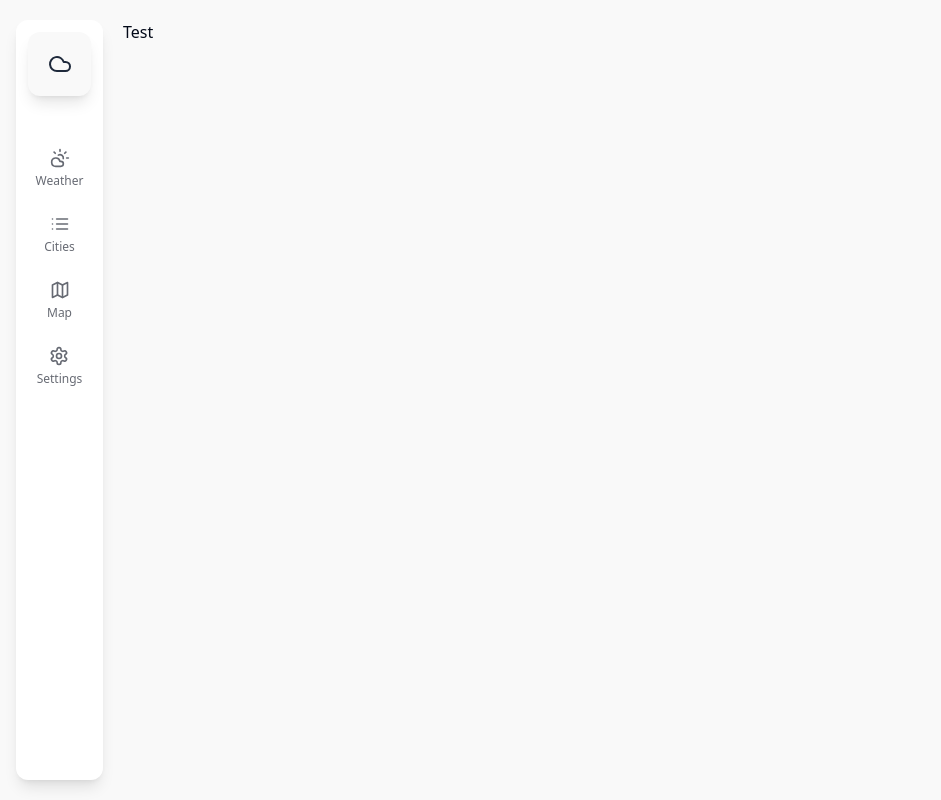
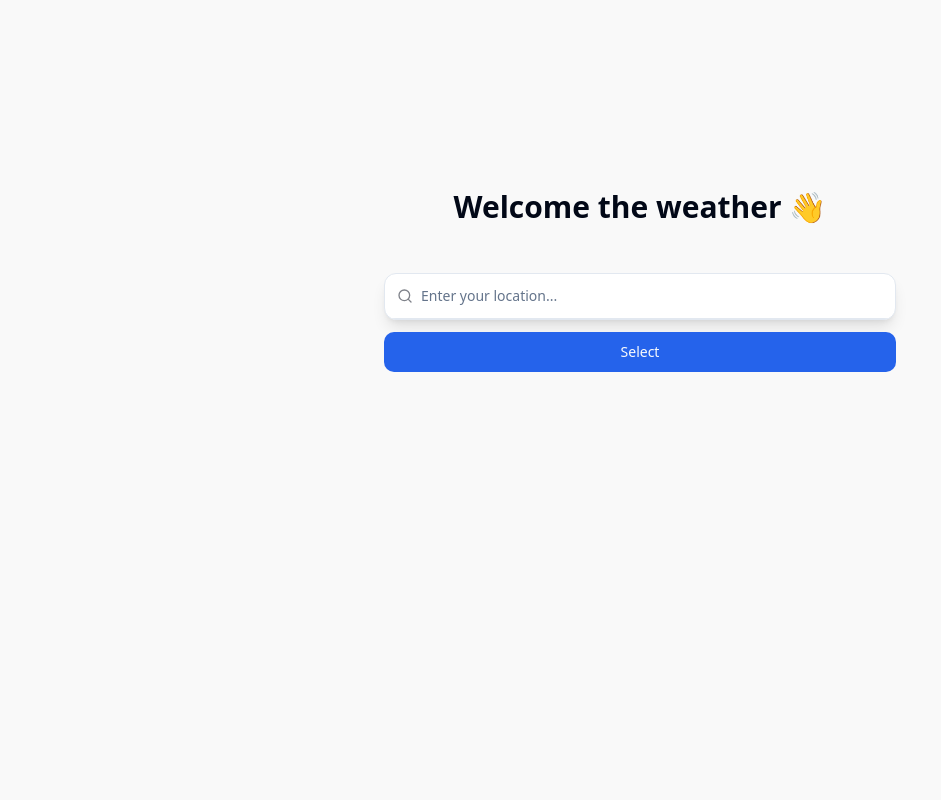
Before and after one commit to Zaccal/The-Weather, a React (Vite) app: page / in a window 1280 px wide. Shown: the whole page, without its empty margins (0-941 px from the left). Built offline with nearby package versions, Linux system fonts and the light colour scheme.

Commit message:
Routering develop finished

```diff
--- a/src/App.tsx
+++ b/src/App.tsx
@@ -1,11 +1,10 @@
-import Error from "./pages/Error/Error";
-import Home from "./pages/Home/Home";
-import SelectLocation from "./pages/SelectLocation/SelectLocation";
+import { RouterProvider } from "react-router-dom";
+import { router } from "./Router/Router";
 
 function App() {
   return (
     <>
-      <Home />
+      <RouterProvider router={router} />
     </>
   );
 }
--- /dev/null
+++ b/src/Router/Router.tsx
@@ -0,0 +1,33 @@
+import Layout from "@/components/Layout/Layout";
+import useTypedSelector from "@/hooks/useTypedSelector";
+import Home from "@/pages/Home/Home";
+import SelectLocation from "@/pages/SelectLocation/SelectLocation";
+import { RouteObject, createBrowserRouter } from "react-router-dom";
+
+const childrenRoutes: RouteObject[] = [
+    {
+        path: '/',
+        index: true,
+        element:  <Home />,
+    },
+    {
+        path: '/Cites',
+        element: <div>Citis</div>
+    },
+    {
+        path: '/Map',
+        element: <div>Map</div>
+    }
+]
+
+export const router = createBrowserRouter([
+    {
+      path: '/',
+      Component() {
+        const {location} = useTypedSelector(state => state.settings)
+
+        return location ? <Layout /> : <SelectLocation />
+      },
+      children: childrenRoutes
+    }
+  ])
--- a/src/components/Layout/Layout.tsx
+++ b/src/components/Layout/Layout.tsx
@@ -1,20 +1,16 @@
-import { TypeReactElement } from "@/types/ReactElement.type"
 import Container from "../ui/Container";
 import Sidebar from "@/components/Layout/Sidebar/Sidebar";
+import { Outlet } from "react-router-dom";
 
-interface ILayout {
-    children: TypeReactElement;
-}
-
-const Layout = ({children}: ILayout) => {
+const Layout = () => {
   return (
     <Container className="h-screen py-5">
         <div className="h-full grid gap-5 grid-cols-sidebar/content">
-          <div className="">
+          <div>
             <Sidebar />
           </div>
-          <div className="">
-            {children}
+          <div>
+            <Outlet />
           </div>
         </div>
     </Container>
--- a/src/components/Layout/Sidebar/Sidebar.tsx
+++ b/src/components/Layout/Sidebar/Sidebar.tsx
@@ -1,7 +1,7 @@
 import { Cloud, Settings } from 'lucide-react';
 import Logo from './Logo';
-import List from '@/components/List/List';
-import ListItem from '@/components/List/ListItem';
+import List from '@/components/ui/List';
+import ListItem from '@/components/ui/ListItem';
 import { SidebarListItemData } from './SidebarListItemData';
 import { Sheet, SheetTrigger } from '@/components/ui/sheet'
 import SettingsSheetContent from './SettingsSheetContent/SettingsSheetContent';
--- a/src/components/Layout/Sidebar/SidebarListItemData.ts
+++ b/src/components/Layout/Sidebar/SidebarListItemData.ts
@@ -12,13 +12,13 @@ export const SidebarListItemData: ISidebarListItemData[] = [
     {
         title: 'Weather',
         icon: CloudSun,
-        path: '/Weather',
+        path: '/',
         id: 1
     },
     {
         title: 'Cities',
         icon: List,
-        path: '/Cities',
+        path: '/Cites',
         id: 2
     },
     {
--- a/src/components/List/ListItem.tsx
+++ /dev/null
@@ -1,44 +0,0 @@
-import { MouseEvent } from 'react';
-import { TypeReactElement } from '@/types/ReactElement.type';
-import { Link } from 'react-router-dom';
-
-interface IList {
-    icon: TypeReactElement;
-    children?: string;
-    active?: boolean;
-    path?: string;
-    onClick?(event?: MouseEvent<HTMLLIElement>): void;
-}
-
-const ListItem = ({ children, icon, active, path, onClick }: IList) => {
-    const contentItem = (
-        <>
-            <div className="flex justify-center items-center mb-1 w-5 h-5">
-                {icon}
-            </div>
-            <p
-                style={{fontWeight: active ? 'bold' : 'normal'}}
-                className="text-[12px]"
-            >
-                {children}
-            </p>
-        </>
-    );
-
-    return (
-        <li
-            onClick={onClick}
-            style={{ opacity: active ? 1 : 0.6 }}
-            className="transition-colors rounded-lg  py-3 cursor-pointer"
-        >
-            {path ? (
-                <Link className="flex text-center flex-col items-center" to={path}>{contentItem}</Link>
-            ) :
-            (
-                <div className="flex flex-col items-center">{contentItem}</div>
-            )}
-        </li>
-    );
-};
-
-export default ListItem;
--- /dev/null
+++ b/src/components/ui/ListItem.tsx
@@ -0,0 +1,47 @@
+import { MouseEvent, useState } from 'react';
+import { TypeReactElement } from '@/types/ReactElement.type';
+import { NavLink, TypeNavLinkFn } from 'react-router-dom';
+
+interface IList {
+    icon: TypeReactElement;
+    children?: string;
+    path?: string;
+    onClick?(event?: MouseEvent<HTMLLIElement>): void;
+}
+
+const ListItem = ({ children, icon, path, onClick }: IList) => {
+    const [active, setActive] = useState(false)
+
+    const contentItem = (
+        <>
+            <div className="flex justify-center items-center mb-1 w-5 h-5">
+                {icon}
+            </div>
+            <p className={`${active ? 'font-bold' : 'font-normal'} text-[12px]`}>
+                {children}
+            </p>
+        </>
+    );
+
+    const activeStyles: TypeNavLinkFn = ({isActive}) => {
+        setActive(isActive)
+
+        return {
+            opacity: isActive ? '1' : '0.3'
+        }
+    }
+
+    return (
+        <li onClick={onClick} className="transition-colors rounded-lg  py-3 cursor-pointer">
+            {path ? (
+                <NavLink style={activeStyles} className='transition-opacity flex text-center flex-col items-center' to={path}>{contentItem}</NavLink>
+            ) :
+            (
+                <div className="opacity-30 flex flex-col items-center">{contentItem}</div>
+            )}
+        </li>
+    );
+
+};
+
+export default ListItem;
--- a/src/main.tsx
+++ b/src/main.tsx
@@ -4,20 +4,17 @@ import App from "./App.tsx";
 import "./index.css";
 import { Provider } from "react-redux";
 import { persistor, store } from "./store/store.ts";
-import { BrowserRouter } from "react-router-dom";
 import { PersistGate } from 'redux-persist/integration/react'
 import { ThemeProvider } from "./Providers/theme-provider.tsx";
 
 ReactDOM.createRoot(document.getElementById("root")!).render(
   <StrictMode>
     <Provider store={store}>
-      <BrowserRouter>
         <PersistGate loading={null} persistor={persistor}>
           <ThemeProvider>
             <App />
           </ThemeProvider>
         </PersistGate>
-      </BrowserRouter>
     </Provider>
   </StrictMode>
 );
--- a/src/pages/Home/Home.tsx
+++ b/src/pages/Home/Home.tsx
@@ -1,10 +1,6 @@
-import Layout from "@/components/Layout/Layout"
-
 const Home = () => {
     return (
-        <Layout>
-            Test
-        </Layout>
+        <></>
     )
 }
 
```
Also changed, not shown: src/components/ui/List.tsx (renamed from src/components/List/List.tsx).
